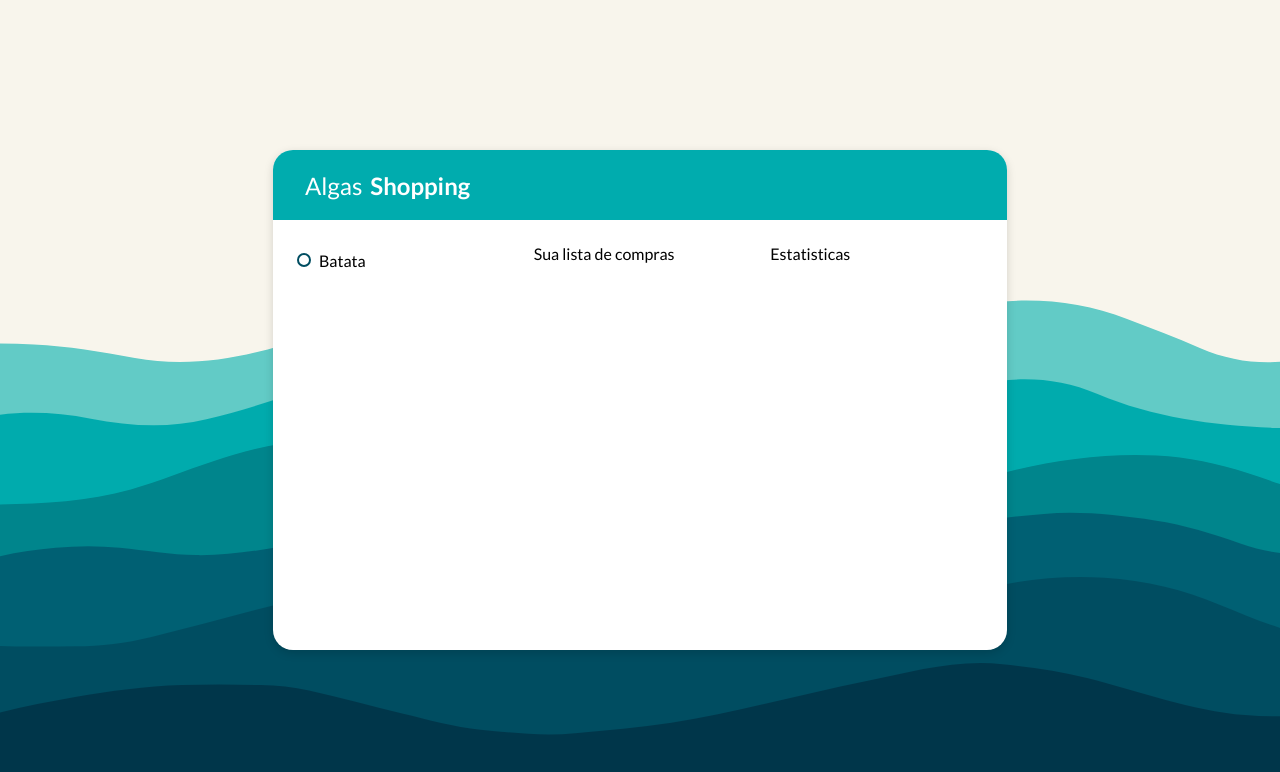
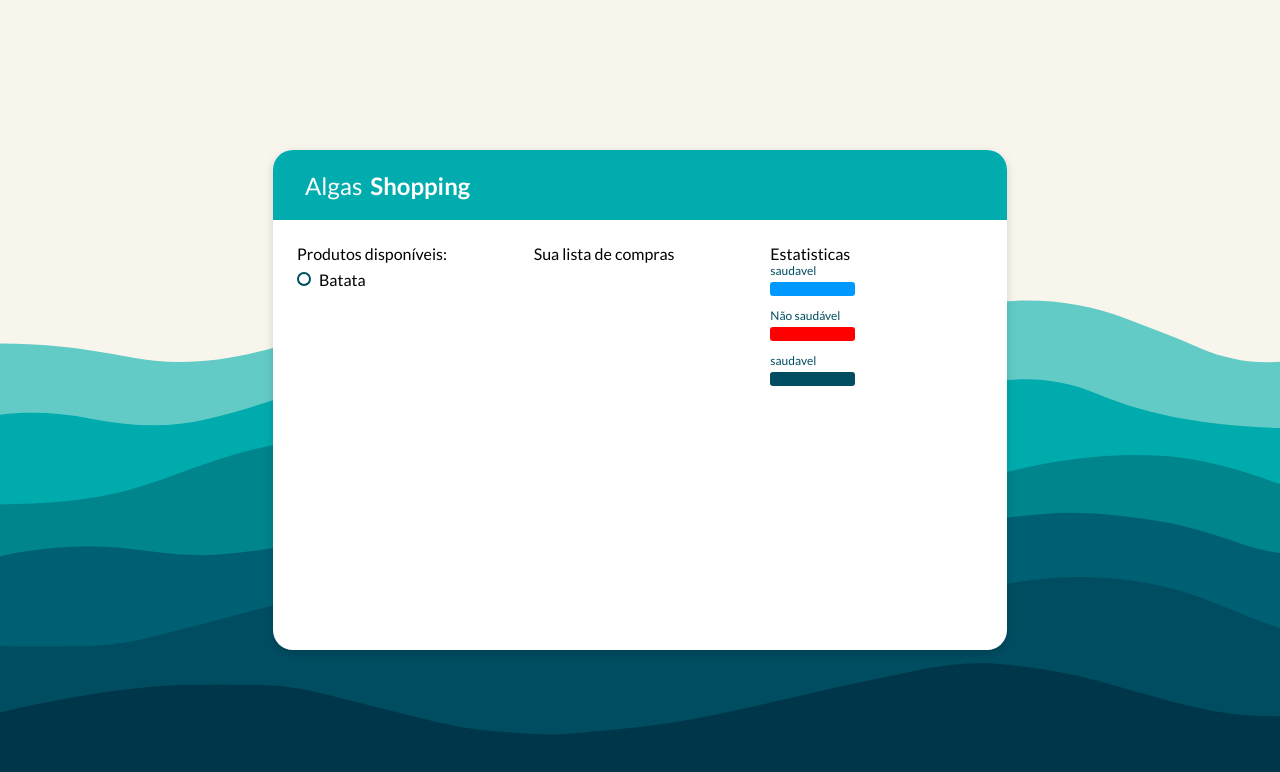
Before and after one commit to Csalex123/algas-shopping, a React (Create React App) app: page / in a window 1280 px wide. Shown: the top 772 px of the page. Built offline with nearby package versions, Linux system fonts and the light colour scheme.

Commit message:
Added Chart Component

```diff
--- a/src/components/App/App.jsx
+++ b/src/components/App/App.jsx
@@ -1,11 +1,19 @@
-import React, { useState } from 'react';
+import React, { useState, useEffect } from 'react';
 import Checkbox from '../../shared/Checkbox/Checkbox';
+import LineChart from '../../shared/LineChart/LineChart';
 import AppContainer from '../AppContainer/AppContainer';
 import AppHeader from '../AppHeader/AppHeader';
 import { GlobalStyle, Wrapper, Container } from './App.styles';
 
 const App = () => {
   const [lettuce, setLettuce] = useState(false);
+  const [percent, setPercent] = useState(20);
+
+  useEffect(() => {
+    setTimeout(() => {
+      setPercent(percent + 20);
+    }, 2000);
+  }, []);
 
   return (
     <>
@@ -15,14 +23,32 @@ const App = () => {
           <AppHeader />
           <AppContainer
             left={
-              <Checkbox
-                value={lettuce}
-                title={'Batata'}
-                onClick={() => setLettuce(!lettuce)}
-              />
+              <div>
+                <p>Produtos disponíveis: </p>
+                <Checkbox
+                  value={lettuce}
+                  title={'Batata'}
+                  onClick={() => setLettuce(!lettuce)}
+                />
+              </div>
             }
-            middle={<div>Sua lista de compras</div>}
-            right={<div>Estatisticas</div>}
+            middle={
+              <div>
+                <p>Sua lista de compras</p>
+              </div>
+            }
+            right={
+              <div>
+                <p>Estatisticas</p>
+                <LineChart color="#09f" title="saudavel" percentage={percent} />
+                <LineChart
+                  color="red"
+                  title="Não saudável"
+                  percentage={percent}
+                />
+                <LineChart color="" title="saudavel" percentage={percent} />
+              </div>
+            }
           />
         </Container>
       </Wrapper>
--- /dev/null
+++ b/src/shared/LineChart/LineChart.jsx
@@ -0,0 +1,13 @@
+import React from 'react';
+import { Chart, ProgressBar } from './LineChart.styles';
+
+const LineChart = ({ color, title = '', percentage }) => {
+  return (
+    <Chart>
+      <span>{title}</span>
+      <ProgressBar color={color} percentage={percentage} />
+    </Chart>
+  );
+};
+
+export default LineChart;
--- /dev/null
+++ b/src/shared/LineChart/LineChart.styles.js
@@ -0,0 +1,23 @@
+import styled from 'styled-components';
+
+export const Chart = styled.div`
+    display: flex;
+    flex-direction: column;
+
+    margin-bottom: 12px;
+
+    span {
+        font-size: 12px;
+        color: #004D61;
+        margin-bottom: 4px;
+    }
+`;
+
+export const ProgressBar = styled.div`
+    height: 14px;
+    border-radius: 3px;
+    background-color: ${props => props.color ? props.color : '#004D61'};
+    width: ${props => props.percentage ? `${props.percentage}%` : '0'};
+
+    transition: all ease .5s;
+`;
--- /dev/null
+++ b/src/shared/LineChart/index.js
@@ -0,0 +1 @@
+export { default } from 'styled-components';
```
